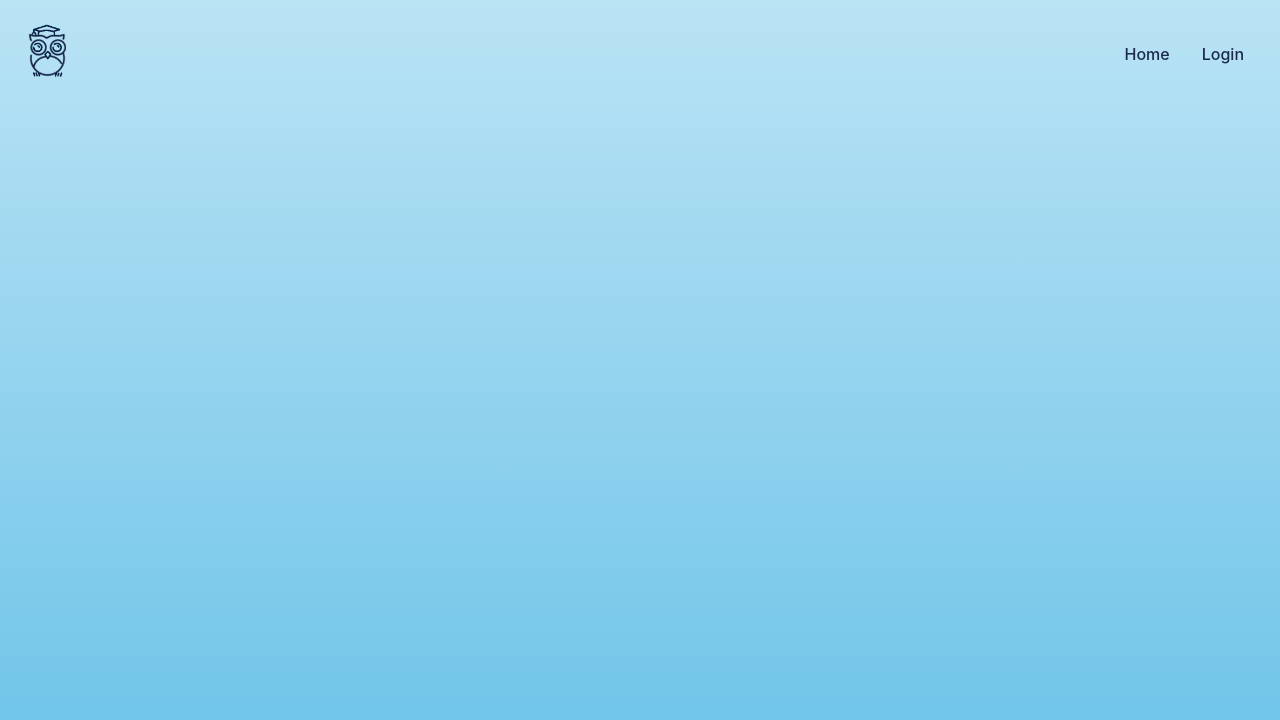
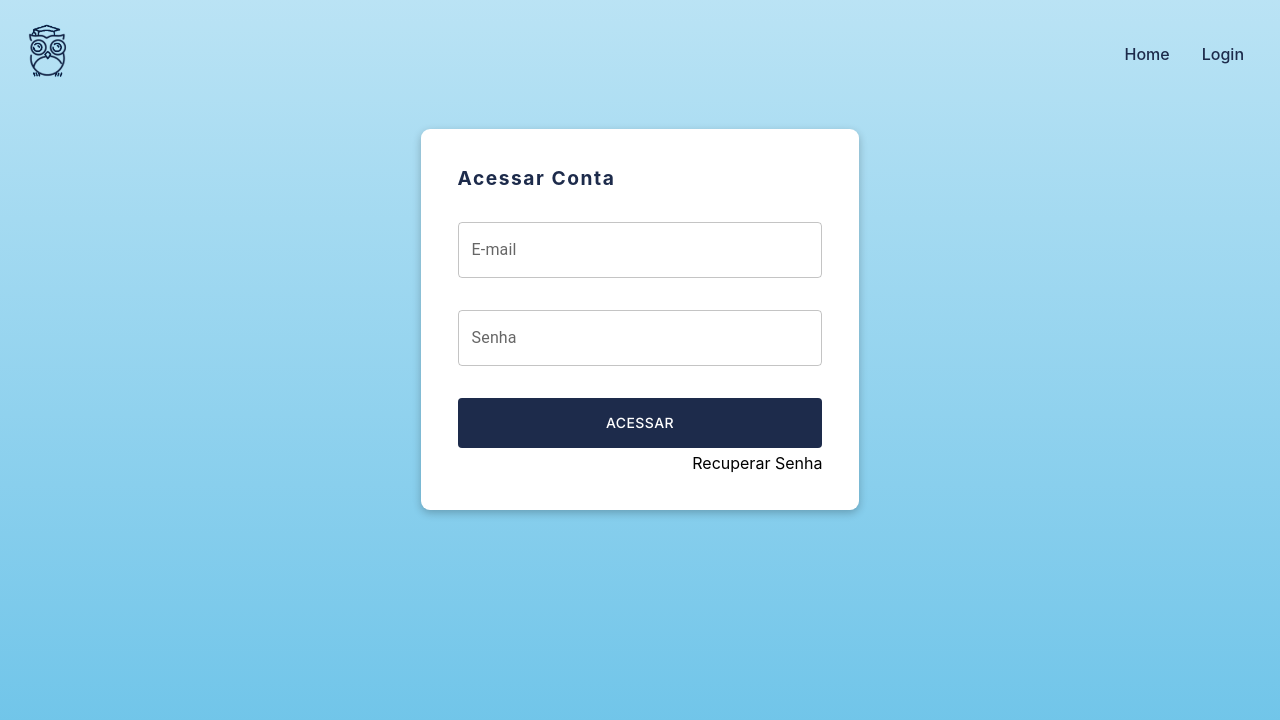
Before and after one commit to gui326/teacher_ana, a React (Create React App) app: page /login in a window 1280 px wide. Before the commit this address had no page. Shown: the top 720 px of the page. Built offline with nearby package versions, Linux system fonts and the light colour scheme; a web font is replaced by a local one.

Commit message:
realizacao da página de login

```diff
--- a/src/App.js
+++ b/src/App.js
@@ -6,6 +6,7 @@ import {
 
 import Header from './components/Header';
 import Home from './pages/Home';
+import Login from "./pages/Login";
 
 function App() {
   return (
@@ -13,6 +14,7 @@ function App() {
         <Header/>
         <Routes>
             <Route exact path="/" element={<Home />}/>
+            <Route exact path="/login" element={<Login />}/>
         </Routes>
     </BrowserRouter>
   );
--- a/src/components/Header/index.js
+++ b/src/components/Header/index.js
@@ -16,7 +16,9 @@ export default function Header(){
                         <Link to="/">
                             <li>Home</li>
                         </Link>
-                        <li>Login</li>
+                        <Link to="/login">
+                            <li>Login</li>
+                        </Link>
                     </Menu>
 
                     <MenuMobile>
--- /dev/null
+++ b/src/pages/Login/index.js
@@ -0,0 +1,30 @@
+import { Button, Grid, TextField } from "@mui/material";
+import { Section, Card, ContentArea } from "./styled";
+
+export default function Login(){
+    return(
+        <Section>
+            <ContentArea>
+                <Card>
+                    <h1>Acessar Conta</h1>
+
+                    <Grid>
+                        <Grid item mt={4} ms={12}>
+                            <TextField fullWidth label="E-mail" variant="outlined"/>
+                        </Grid>
+                        <Grid item mt={4} ms={12}>
+                            <TextField fullWidth type="password" label="Senha" variant="outlined"/>
+                        </Grid>
+                        <Grid item mt={4} ms={12}>
+                            <Button sx={{ height: '50px' }} fullWidth variant="outlined">Acessar</Button>
+                        </Grid>
+                    </Grid>
+
+                    <p>Recuperar Senha</p>
+
+
+                </Card>
+            </ContentArea>
+        </Section>
+    );
+}
--- /dev/null
+++ b/src/pages/Login/styled.js
@@ -0,0 +1,56 @@
+import styled from "styled-components";
+
+export const Section = styled.section`
+    max-width: 1240px;
+    margin: auto;
+    padding: 1.4em 2em;
+`;
+
+export const ContentArea = styled.div`
+    width: 100%;
+    margin: auto;
+    display: flex;
+    justify-content: center;
+`;
+
+export const Card = styled.div`
+    border-radius: 9px;
+    background: white;
+    min-width: 30%!important;
+    padding: 2.3em;
+    box-shadow: rgba(0, 0, 0, 0.24) 0px 3px 8px;
+
+    h1{
+        margin-top: 0;
+        color: #1D2B4B;
+        font-size: 1.2rem;
+        text-align: left;
+        letter-spacing: .08em;
+    }
+
+    button{
+        background: #1D2B4B;
+        color: white;
+        font-weight: 500;
+        font-family: 'Inter';
+        border: 0;
+    }
+
+    button:hover{
+        background: #1d2b4bb8;
+        color: white;
+        font-weight: 500;
+        border: 0;
+    }
+
+    p{
+        margin-top: .3em!important;
+        text-align: right;
+        margin: 0;
+        transition: all ease .3s;
+    }
+
+    p:hover{
+        color: #c6c6c6;
+    }
+`;
```
